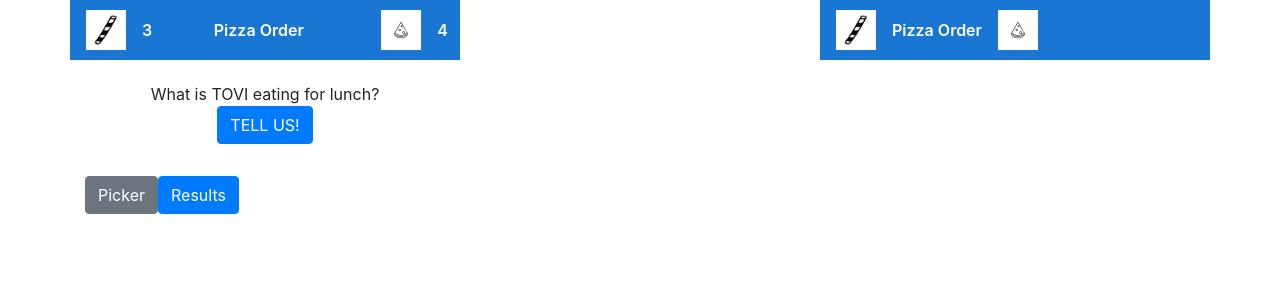
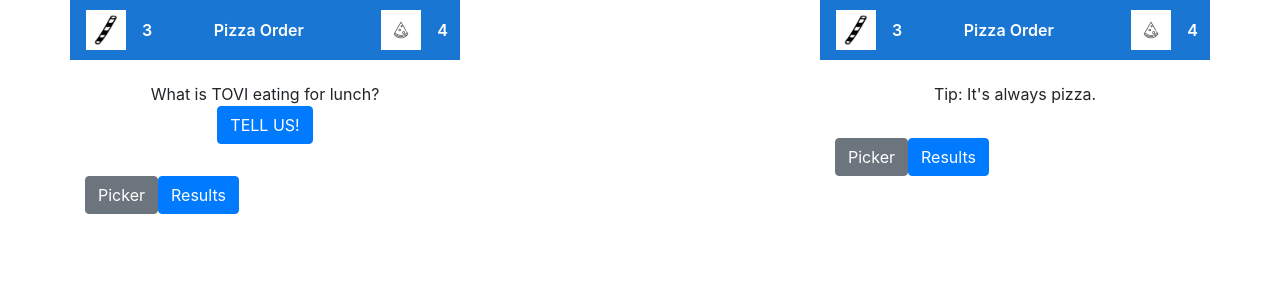
Before and after one commit to Alicehappy/tovi-health-pizza-order, an Angular app: page / in a window 1280 px wide. Shown: the top 300 px of the page. Built offline with nearby package versions, Linux system fonts and the light colour scheme.

Commit message:
Completed basic Results view: New result and empty result.

```diff
--- a/src/app/result/result.component.html
+++ b/src/app/result/result.component.html
@@ -1,11 +1,43 @@
-<!-- Toolbar -->
+<!-- New Result View -->
+<!-- <div class="toolbar" role="banner">
+    <img width="40" alt="egg roll" src="./assets/images/egg-roll.png" />
+    <span> {{eggRollNum}}</span>
+    <div class="spacer"></div>
+    <span>Pizza Order</span>
+    <div class="spacer"></div>
+    <img width="40" alt="pizza" src="./assets/images/pizza.png" />
+    <span>{{pizzaNum}}</span>
+</div>
+
+<div class="content" role="main">
+    <div>
+        <img width="100" alt="big pizza" src="./assets/images/pizza-big.jpg" />
+    </div>
+</div>
+
+<div>
+    <button type="button" class="btn btn-primary"> Picker</button>
+    <button type="button" class="btn btn-secondary"> Results</button>
+</div> -->
+
+<!-- Empty Result View -->
 <div class="toolbar" role="banner">
     <img width="40" alt="egg roll" src="./assets/images/egg-roll.png" />
+    <span> {{eggRollNum}}</span>
+    <div class="spacer"></div>
     <span>Pizza Order</span>
+    <div class="spacer"></div>
     <img width="40" alt="pizza" src="./assets/images/pizza.png" />
-  </div>
+    <span>{{pizzaNum}}</span>
+</div>
 
-  <div class="content" role="main">
+<div class="content" role="main">
+    <div>
+        <p>Tip: It's always pizza.</p>
+    </div>
+</div>
 
-
-  </div>
+<div>
+    <button type="button" class="btn btn-secondary"> Picker</button>
+    <button type="button" class="btn btn-primary"> Results</button>
+</div>
--- a/src/app/result/result.component.ts
+++ b/src/app/result/result.component.ts
@@ -7,9 +7,13 @@ import { Component, OnInit } from '@angular/core';
 })
 export class ResultComponent implements OnInit {
 
+  eggRollNum: number;
+  pizzaNum: number;
   constructor() { }
 
   ngOnInit(): void {
+    this.eggRollNum = 3;
+    this.pizzaNum = 4;
   }
 
 }
```
